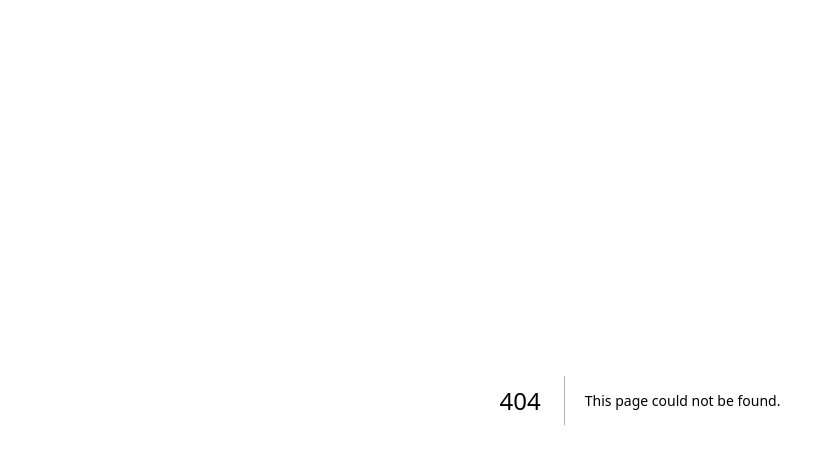
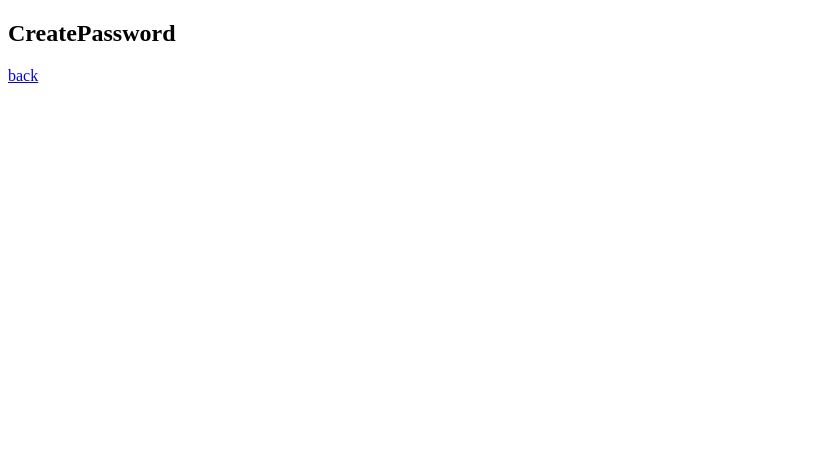
Before and after one commit to bitovyevolki/inc-project, a Next.js app: page /create-password in a window 1280 px wide. Before the commit this address had no page. Shown: the top 464 px of the page, without its empty margins (0-835 px from the left). Built offline with nearby package versions, Linux system fonts and the light colour scheme.

Commit message:
navigation

```diff
--- /dev/null
+++ b/src/pages/create-password/index.tsx
@@ -0,0 +1,13 @@
+import { Inter } from 'next/font/google'
+import Link from 'next/link'
+
+const inter = Inter({ subsets: ['latin'] })
+
+export default function CreatePassword() {
+  return (
+    <>
+      <h2>CreatePassword</h2>
+      <Link href="/">back</Link>
+    </>
+  )
+}
--- a/src/styles/globals.scss
+++ b/src/styles/globals.scss
@@ -0,0 +1,6 @@
+.navigation {
+  display: flex;
+  flex-direction: column;
+  margin: 10px;
+  padding: 10px;
+}
```
Also changed, not shown: src/pages/index.tsx (+7 -15 lines), src/pages/personal-info/index.tsx (added, +13 -0 lines), src/pages/forgot-password/index.tsx (renamed from src/pages/forgotpassword/index.tsx).
